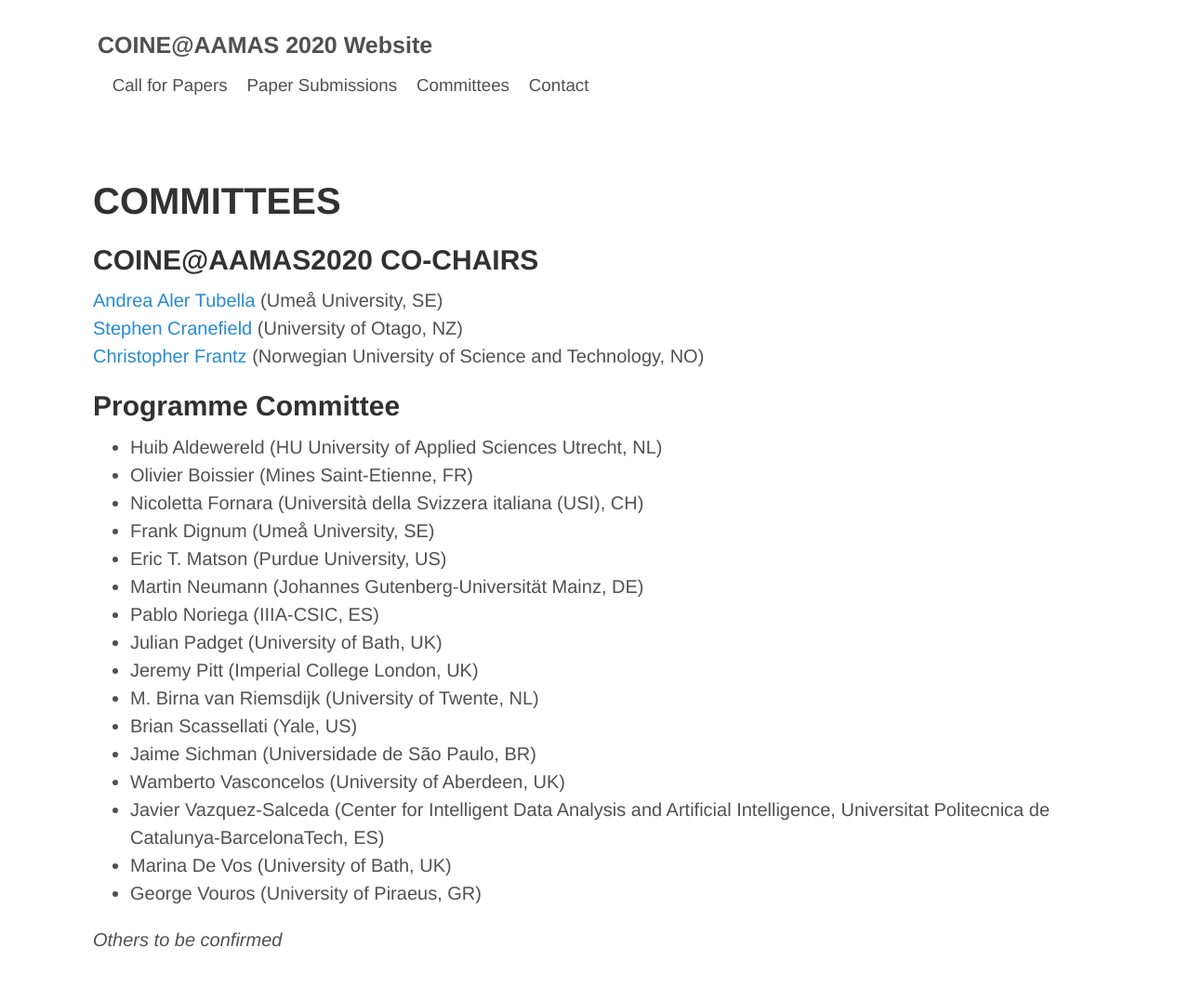
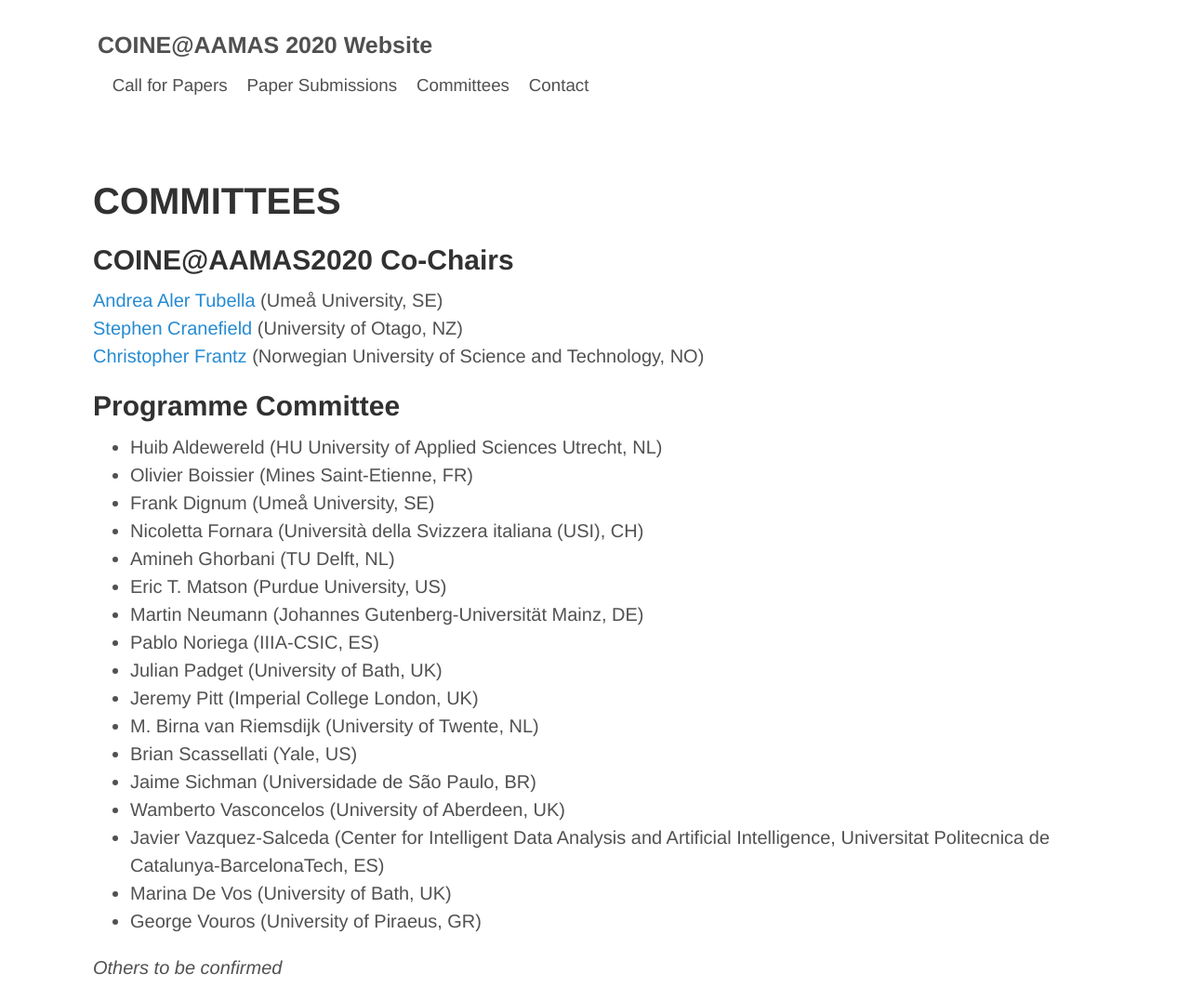
Before and after one commit to coin-workshop/coine-2020-new-zealand, a Jekyll site: the page built from committees.md, in a window 1280 px wide. Shown: the whole page at 93% size. Built offline with Jekyll 4.4.1, drawn with Linux system fonts in a browser that asks for light colours; before the commit the page ends 1046 px from its top, so only the background shows below that.

Commit message:
Update committee.

```diff
--- a/committees.md
+++ b/committees.md
@@ -5,7 +5,7 @@ title: COINE
 
 # COMMITTEES
 
-## COINE@AAMAS2020 CO-CHAIRS
+## COINE@AAMAS2020 Co-Chairs
 
 [Andrea Aler Tubella](mailto:andrea.aler@umu.se) (Umeå University, SE)
 [Stephen Cranefield](mailto:stephen.cranefield@otago.ac.nz) (University of Otago, NZ)
@@ -15,8 +15,9 @@ title: COINE
 
 - Huib Aldewereld (HU University of Applied Sciences Utrecht, NL)
 - Olivier Boissier (Mines Saint-Etienne, FR)
+- Frank Dignum (Umeå University, SE)
 - Nicoletta Fornara (Università della Svizzera italiana (USI), CH)
-- Frank Dignum (Umeå University, SE)
+- Amineh Ghorbani (TU Delft, NL)
 - Eric T. Matson (Purdue University, US)
 - Martin Neumann (Johannes Gutenberg-Universität Mainz, DE)
 - Pablo Noriega (IIIA-CSIC, ES)
```
